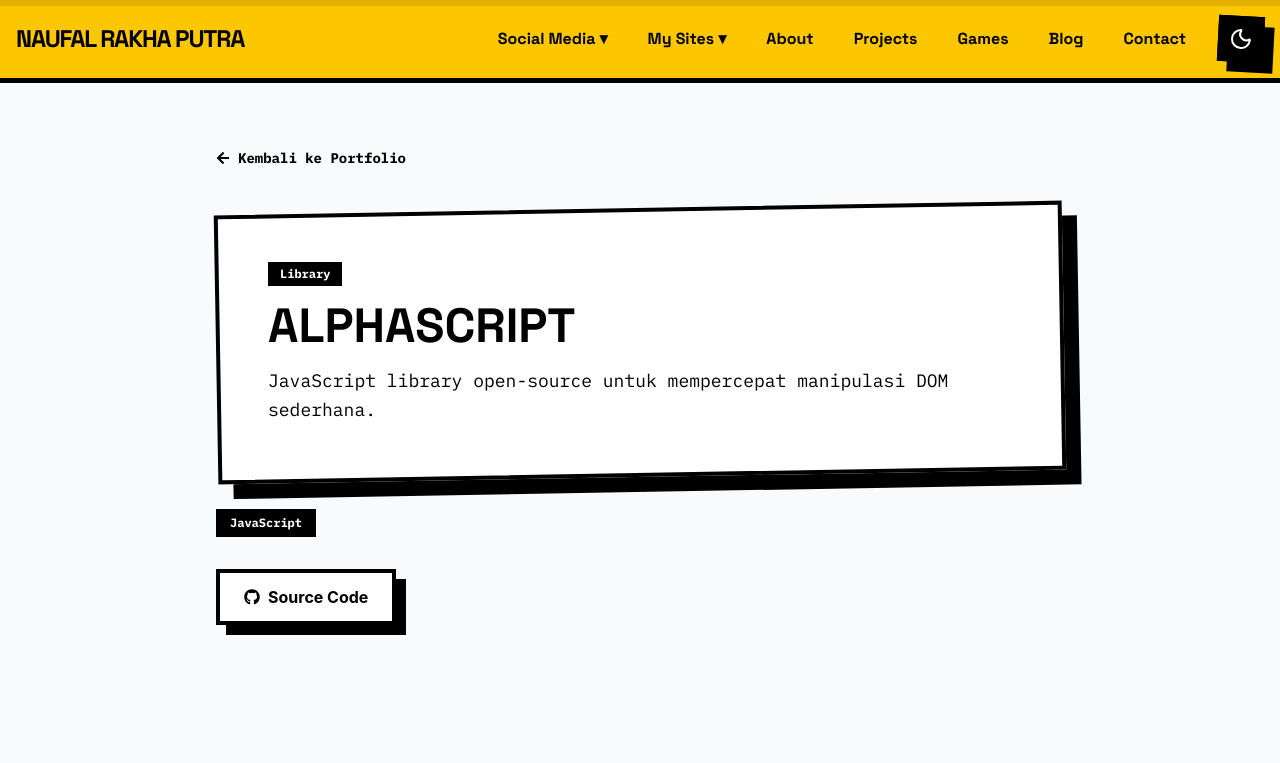
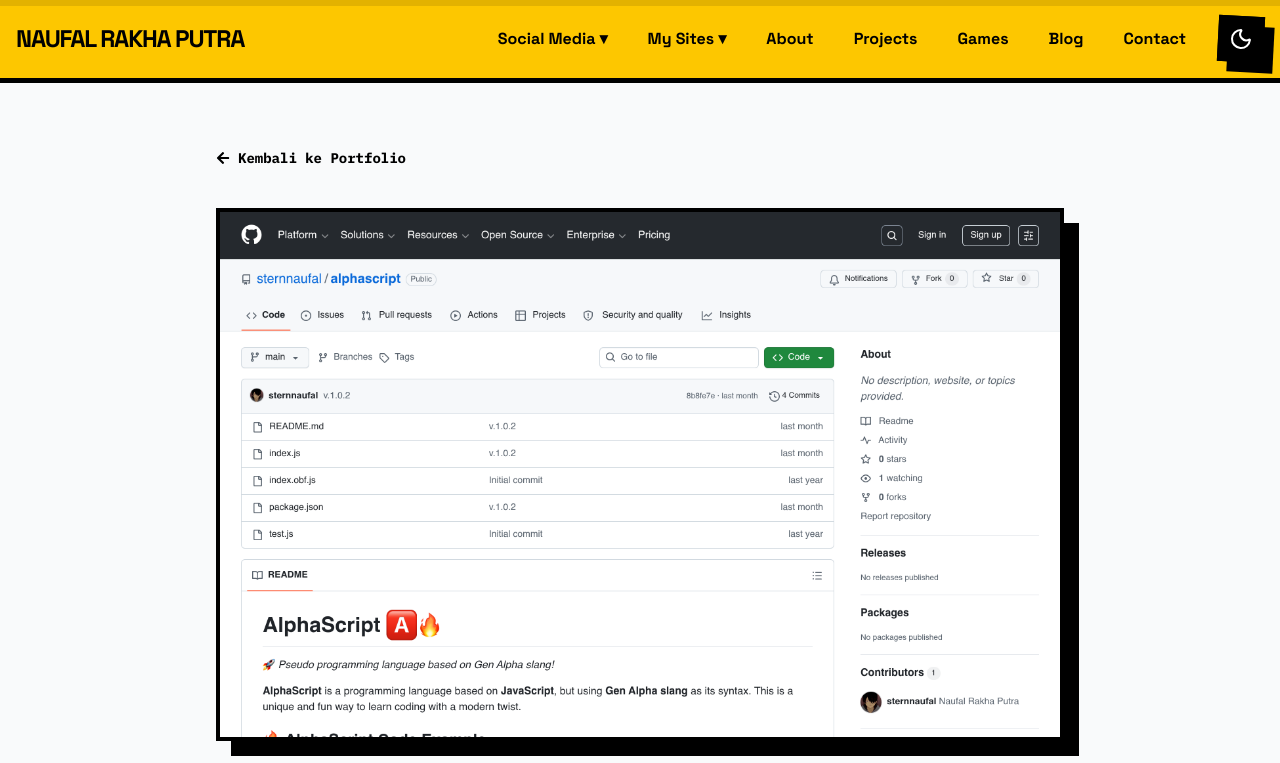
Before and after one commit to sternnaufal/sternnaufal.github.io, a React (Vite) app: page /case-study/alphascript in a window 1280 px wide. Shown: the top 763 px of the page. Built offline with nearby package versions, Linux system fonts and the light colour scheme.

Commit message:
fix: add image-sitemap, preload images, fix ProjectCase display image for Google Images indexing

```diff
--- a/index.html
+++ b/index.html
@@ -36,9 +36,10 @@
     <meta name="keywords" content="software developer Bukittinggi, software developer di Bukittinggi, software developer Malang, software developer di Malang, full-stack developer Bukittinggi, full-stack developer Malang, web developer Bukittinggi, web developer Malang, Naufal Rakha Putra, programmer Bukittinggi, programmer Malang, React.js, Node.js, Laravel, Kotlin">
     <meta property="og:title" content="Naufal Rakha Putra | Software Developer di Bukittinggi & Malang | Full Stack & IT Generalist" />
     <meta property="og:description" content="Software Developer di Bukittinggi & Malang — Full Stack, Game, IT Generalist. 25+ proyek termasuk CareFund, LG-Exambot, Flag Quiz Master. SMKN 1 Bukittinggi, Universitas Brawijaya." />
-    <meta property="og:image" content="https://naufalrakha.my.id/api/og" />
+    <meta property="og:image" content="https://naufalrakha.my.id/og-image.png" />
     <meta property="og:image:width" content="1200" />
     <meta property="og:image:height" content="630" />
+    <meta property="og:image:alt" content="Naufal Rakha Putra - Software Developer di Bukittinggi & Malang | Full Stack, Game & IT Generalist" />
     <meta property="og:url" content="https://naufalrakha.my.id" />
     <meta property="og:type" content="website" />
     <meta property="og:locale" content="id_ID" />
@@ -46,11 +47,17 @@
     <meta name="twitter:card" content="summary_large_image" />
     <meta name="twitter:title" content="Naufal Rakha Putra | Software Developer di Bukittinggi & Malang | Full Stack & IT Generalist" />
     <meta name="twitter:description" content="Software Developer di Bukittinggi & Malang — Full Stack, Game, IT Generalist. 25+ proyek termasuk CareFund, LG-Exambot, Flag Quiz Master." />
-    <meta name="twitter:image" content="https://naufalrakha.my.id/api/og" />
+    <meta name="twitter:image" content="https://naufalrakha.my.id/og-image.png" />
+    <meta name="twitter:image:alt" content="Naufal Rakha Putra - Software Developer di Bukittinggi & Malang | Full Stack, Game & IT Generalist" />
     <link rel="canonical" href="https://naufalrakha.my.id/" />
     <link rel="alternate" hreflang="id" href="https://naufalrakha.my.id/" />
     <link rel="alternate" hreflang="x-default" href="https://naufalrakha.my.id/" />
     <link rel="prefetch" href="/blog-posts.json" as="fetch" crossorigin="anonymous" />
+    <link rel="preload" as="image" href="/og-image.png" />
+    <link rel="preload" as="image" href="/ku.png" />
+    <link rel="prefetch" as="image" href="/images/projects/carefund.png" />
+    <link rel="prefetch" as="image" href="/images/projects/lg-exambot.png" />
+    <link rel="prefetch" as="image" href="/images/projects/flagquiz.png" />
   </head>
   <body>
     <div id="root"></div>
--- a/src/components/ProjectCase.jsx
+++ b/src/components/ProjectCase.jsx
@@ -77,6 +77,18 @@ function ProjectCase() {
           <FaArrowLeft /> Kembali ke Portfolio
         </Link>
 
+        {/* Project Image - visible to Google crawler */}
+        {project.image && (
+          <div className="mb-8 border-4 border-black overflow-hidden bg-gray-200 dark:bg-gray-800 shadow-neo-large">
+            <img
+              src={project.image}
+              alt={`${project.title} - ${project.category} project by Naufal Rakha Putra`}
+              className="w-full object-cover"
+              loading="eager"
+            />
+          </div>
+        )}
+
         <div className="bg-white dark:bg-gray-900 border-4 border-black p-8 md:p-12 shadow-neo-large -rotate-1 mb-8">
           <div className="rotate-1">
             <span className="inline-block font-mono text-xs font-bold bg-black text-white px-3 py-1 mb-4">
```
Also changed, not shown: public/robots.txt, 1 other file (tests, documents, lock files or other folders).
